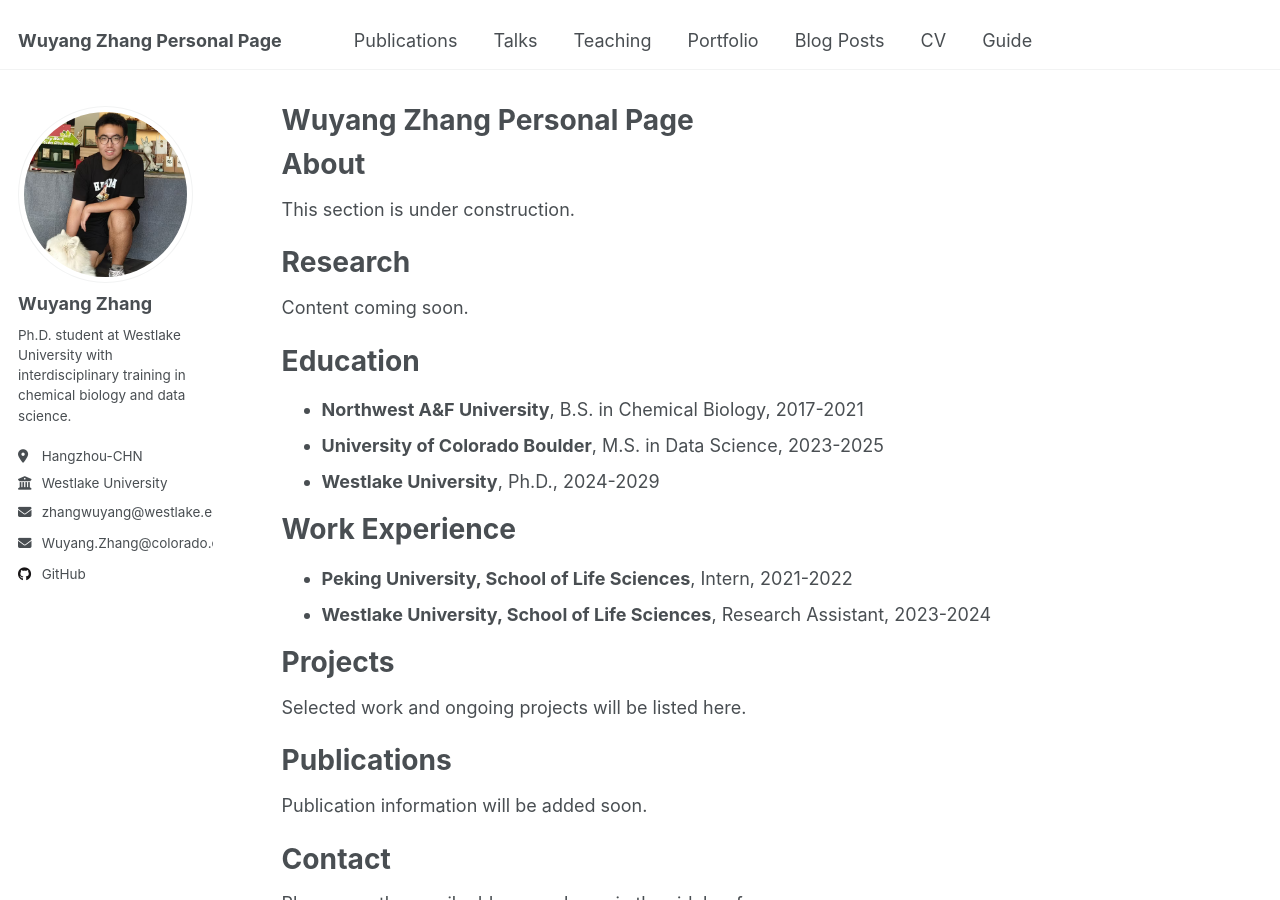
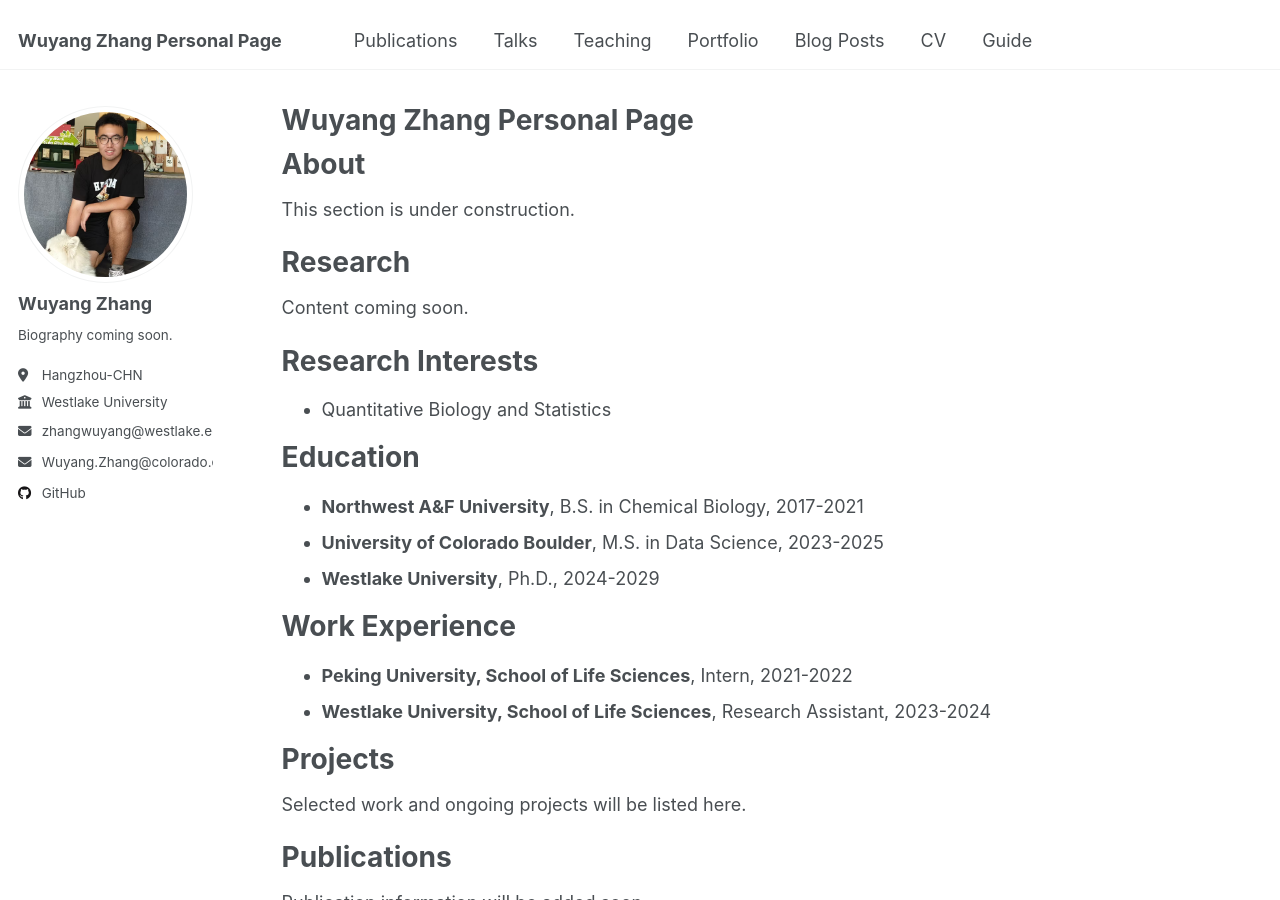
Before and after one commit to hardearnedmoneysniper/hardearnedmoneysniper.github.io, a Jekyll site: the page built from _pages/about.md, in a window 1280 px wide and 900 px high. Built offline with Jekyll 4.4.1, drawn with Linux system fonts in a browser that asks for light colours.

Commit message:
Add Python notebook and update profile content

```diff
--- a/_config.yml
+++ b/_config.yml
@@ -25,7 +25,7 @@
   avatar           : "profile.png"
   name             : "Wuyang Zhang"
   pronouns         : # example: "he/his"
-  bio              : "Ph.D. student at Westlake University with interdisciplinary training in chemical biology and data science."
+  bio              : "Biography coming soon."
   location         : "Hangzhou-CHN"
   employer         : "Westlake University"
   uri              : # URL
--- a/_pages/about.md
+++ b/_pages/about.md
@@ -16,6 +16,11 @@
 ======
 
 Content coming soon.
+
+Research Interests
+======
+
+- Quantitative Biology and Statistics
 
 Education
 ======
```
Also changed, not shown: 1 other file.
